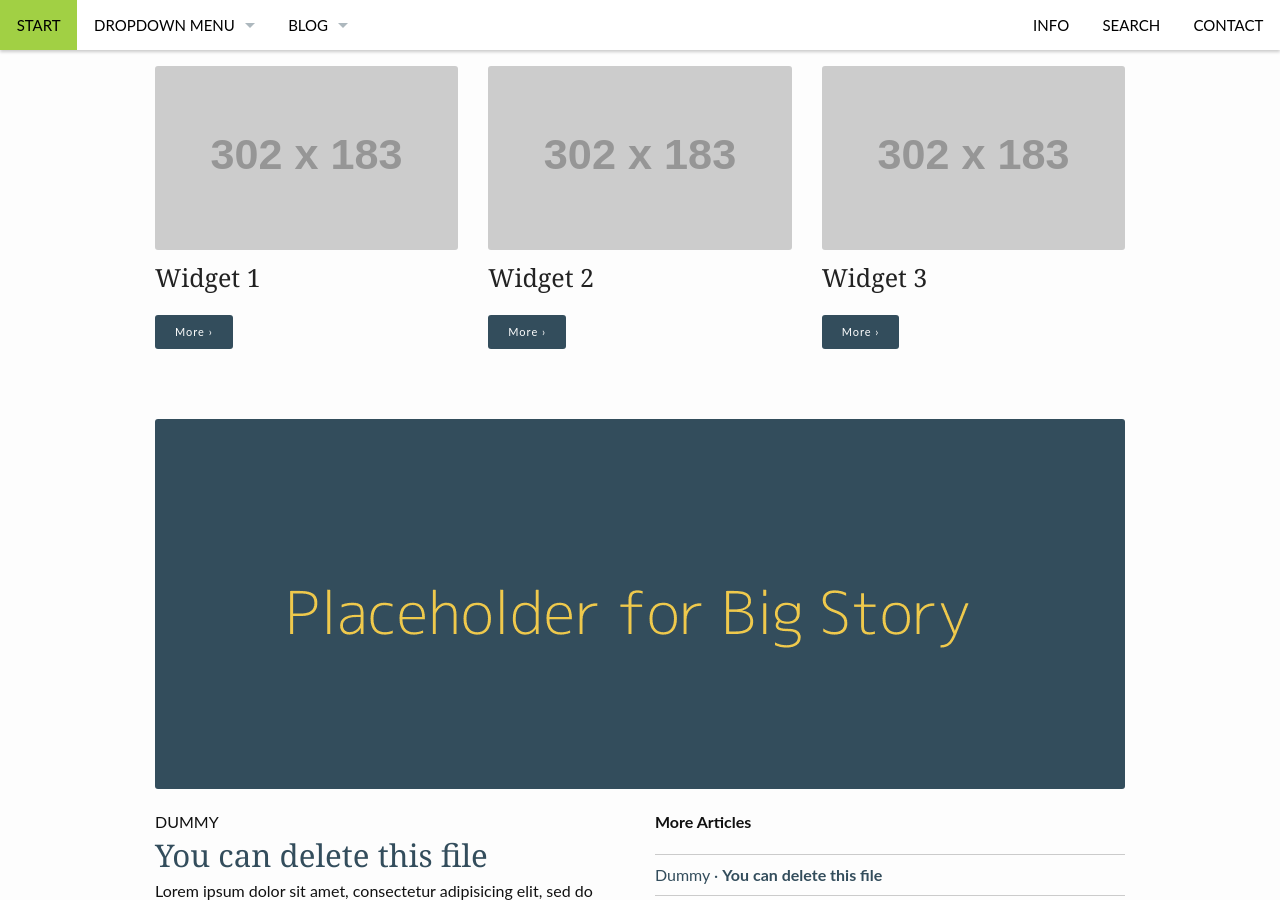
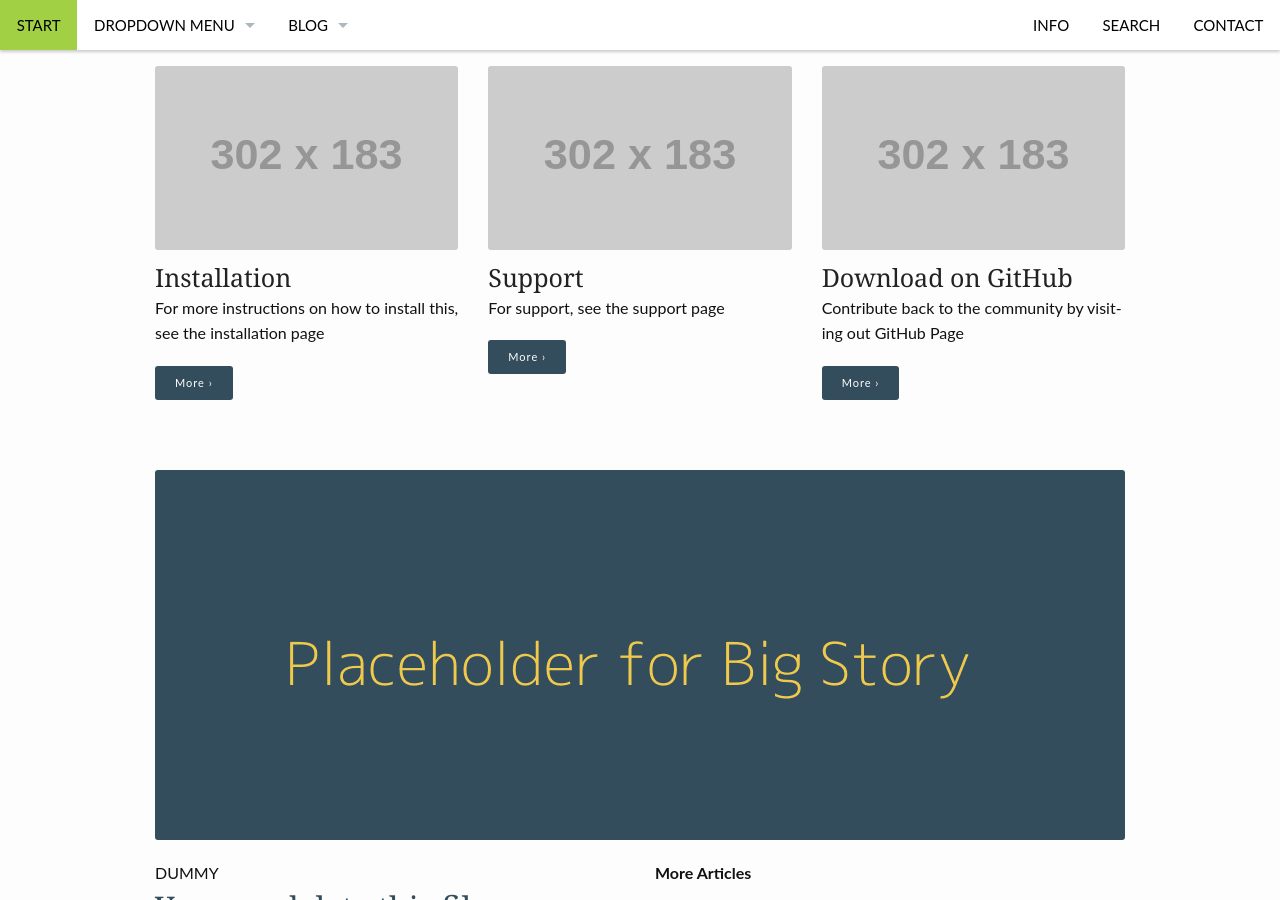
Before and after one commit to chegdan/testpage, a Jekyll site: the page built from pages/pages-root-folder/index.md, in a window 1280 px wide and 900 px high, scrolled down 495 px. Built offline with Jekyll 4.4.1, drawn with Linux system fonts in a browser that asks for light colours.

Commit message:
Update index.md

```diff
--- a/pages/pages-root-folder/index.md
+++ b/pages/pages-root-folder/index.md
@@ -8,20 +8,20 @@ layout: frontpage
 header:
   image_fullwidth: you-can-delete-me-header.png
 widget1:
-  title: "Widget 1"
+  title: "Installation"
   url: 'http://domain.de/must-be-absolut-url-like-this-one/'
   image: 'http://dummyimage.com/302x183/334d5c/efc94c.png&text=Placeholder'
-  text: ''
+  text: 'For more instructions on how to install this, see the installation page'
 widget2:
-  title: "Widget 2"
+  title: "Support"
   url: 'http://domain.de/must-be-absolut-url-like-this-one/'
   image: 'http://dummyimage.com/302x183/334d5c/efc94c.png&text=Placeholder'
-  text: ''
+  text: 'For support, see the support page'
 widget3:
-  title: "Widget 3"
+  title: "Download on GitHub"
   url: 'http://domain.de/must-be-absolut-url-like-this-one/'
   image: 'http://dummyimage.com/302x183/334d5c/efc94c.png&text=Placeholder'
-  text: ''
+  text: 'Contribute back to the community by visiting out GitHub Page'
 #
 # Use the call for action to show a button on the frontpage
 #
```
